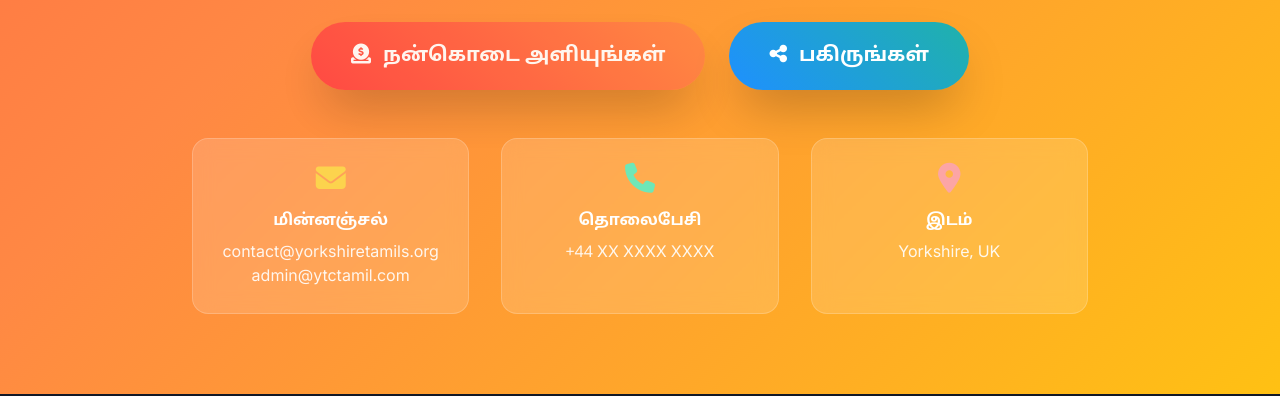
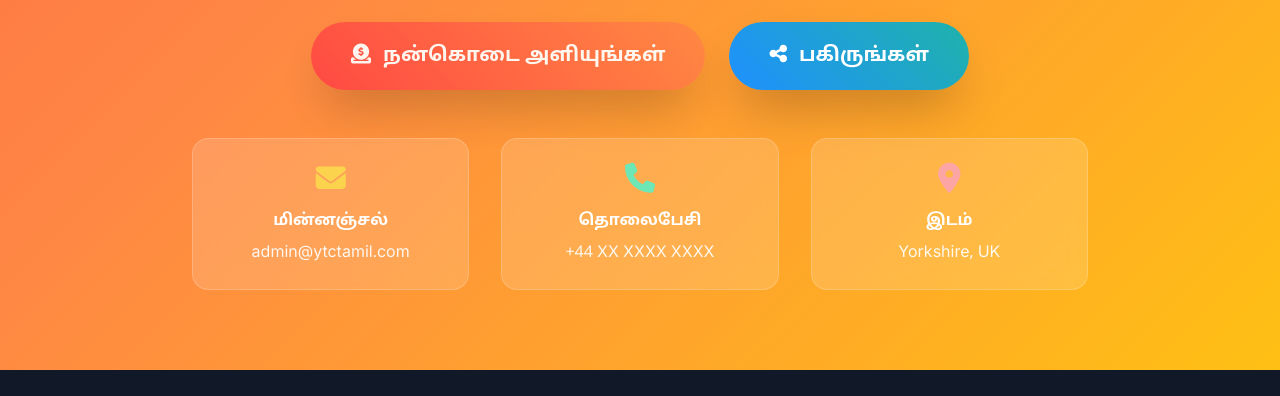
Before and after one commit to Fernando280773/YTCHelpforTamilHeroes, a website: page index.html in a window 1280 px wide. Shown: the part 3913-4309 px from the top of the page. Drawn offline with nearby package versions, Linux system fonts and the light colour scheme.

Commit message:
Remove contact@yorkshiretamils.org from contact section

```diff
--- a/index.html
+++ b/index.html
@@ -286,7 +286,7 @@
                     <div class="glass-effect p-6 rounded-2xl text-white text-center">
                         <i class="fas fa-envelope text-3xl mb-4 text-yellow-300"></i>
                         <h4 class="font-bold mb-2">மின்னஞ்சல்</h4>
-                        <p class="opacity-90">contact@yorkshiretamils.org</p>
+
                         <p class="opacity-90">admin@ytctamil.com</p>
                     </div>
                     <div class="glass-effect p-6 rounded-2xl text-white text-center">
```
